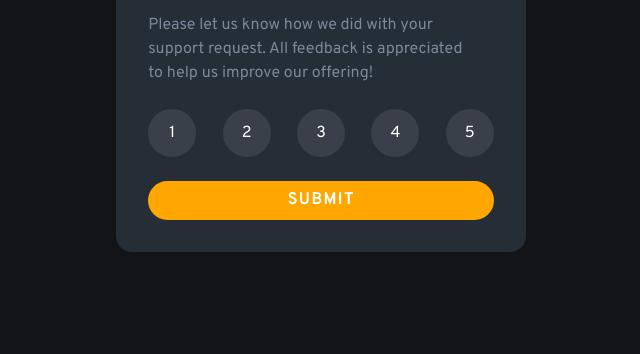
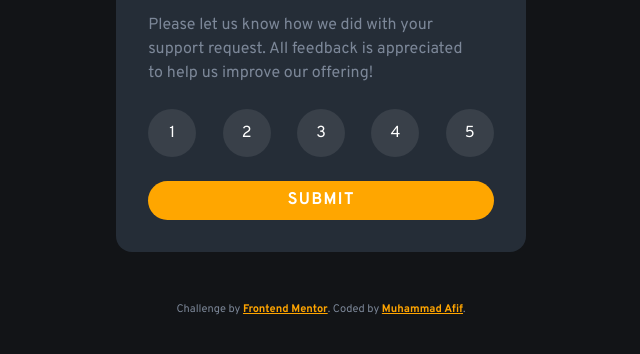
Before and after one commit to mafif21/Intractive-Rating-Component, a plain HTML site: page index.html in a window 1280 px wide. Shown: the part 194-548 px from the top of the page, without its empty margins (319-959 px from the left). Drawn offline with Linux system fonts and the light colour scheme.

Commit message:
final project

```diff
--- a/index.html
+++ b/index.html
@@ -53,6 +53,8 @@
       </div>
     </div>
 
+    <div class="attribution">Challenge by <a href="https://www.frontendmentor.io?ref=challenge" target="_blank">Frontend Mentor</a>. Coded by <a href="https://www.instagram.com/apiipp_____" target="blank">Muhammad Afif</a>.</div>
+
     <script src="script.js"></script>
   </body>
 </html>
--- a/style.css
+++ b/style.css
@@ -147,6 +147,17 @@ body {
   background-color: rgba(255, 255, 255, 0.509) !important;
 }
 
+.attribution {
+  font-size: 11px;
+  text-align: center;
+  color: var(--MediumGrey);
+  font-family: overpassReguler;
+}
+.attribution a {
+  font-family: overpassBold;
+  color: orange;
+}
+
 /* js Style */
 .dnone {
   display: none;
@@ -158,8 +169,4 @@ body {
     margin: 1.5rem;
     padding: 1.5rem 1.5rem 2rem 1.5rem;
   }
-
-  /* .card .card-content1 p {
-    font-size: 0.8rem;
-  } */
 }
```
Also changed, not shown: penampun.txt (deleted), 2 other files.
